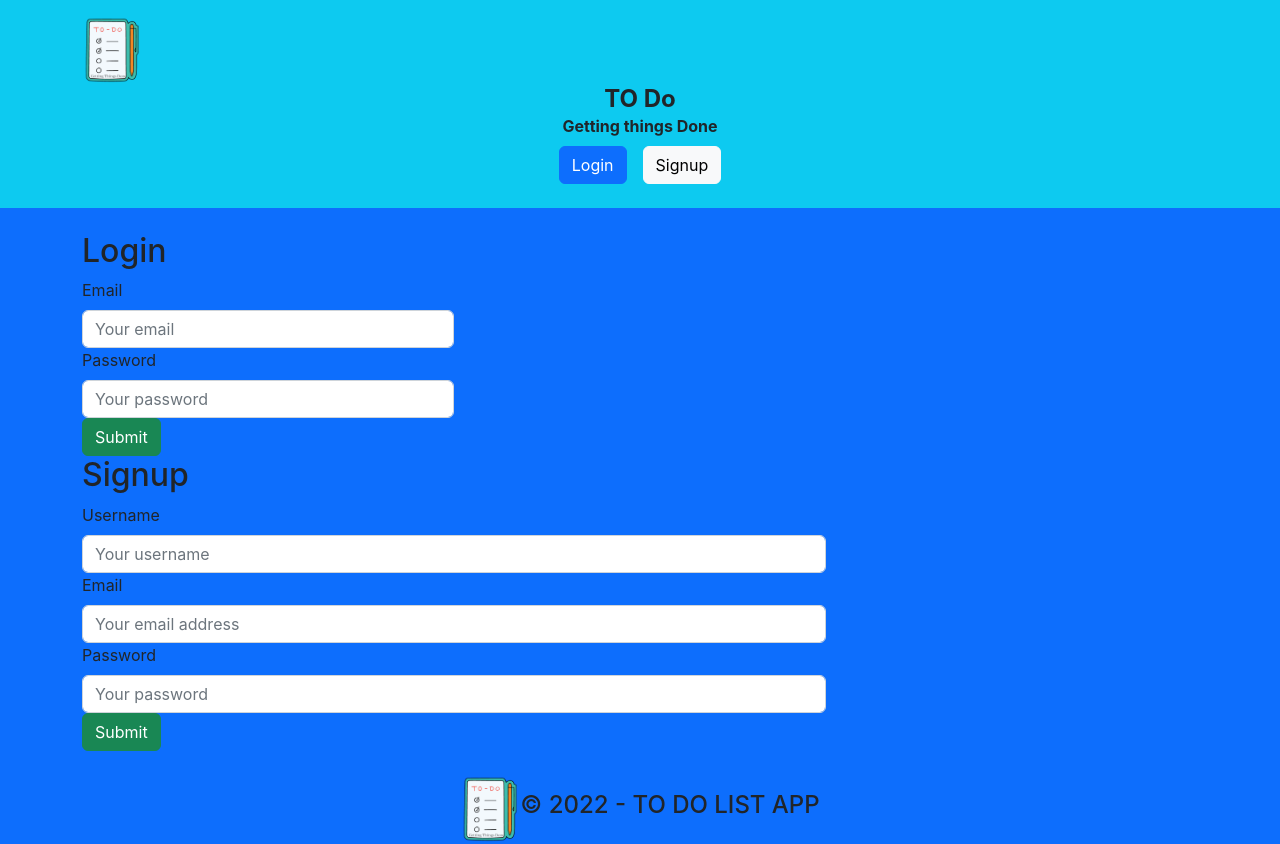
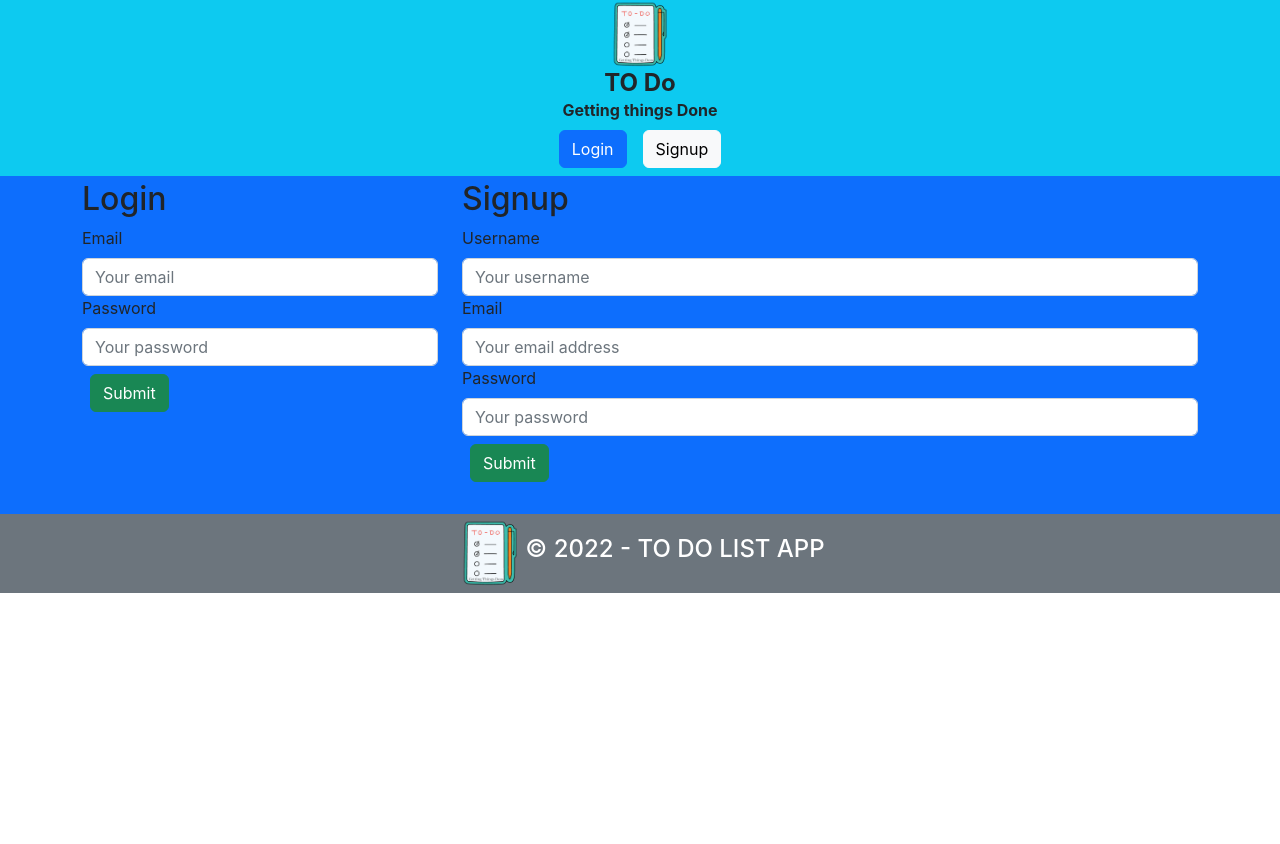
Before and after one commit to christalledo/to-do, a React (Create React App) app in the folder client/: page / in a window 1280 px wide. After the commit the page ends 800 px from the top, so only its background shows below. Built offline with nearby package versions, Linux system fonts and the light colour scheme.

Commit message:
finishing up design

```diff
--- a/client/src/components/Footer.js
+++ b/client/src/components/Footer.js
@@ -9,16 +9,14 @@ const Footer = () => {
     <footer className="w-100 justify-content-center d-flex flex-column text-dark">
       {location.pathname !== '/' && (
           <button
-            className="btn align-self-center btn-dark "
+            className="btn align-self-center m-4 btn-dark "
             onClick={() => navigate(-1)}
           >
             &larr; Go Back
           </button>
         )}
-      <div className="justify-content-center d-flex flex-row align-items-center">
-        <div>
+      <div className="justify-content-center  text-bg-secondary d-flex flex-row align-items-center">
             <img style={styles.imageWidth} src={Logo} alt='app logo' />
-        </div>
         <h4>&copy; {new Date().getFullYear()} - TO DO LIST APP</h4>
       </div>
     </footer>
@@ -26,7 +24,8 @@ const Footer = () => {
 };
 const styles= {
   imageWidth: {
-    width: 60
+    width: 60,
+    margin: 5
   },
 }
 
--- a/client/src/components/Header.js
+++ b/client/src/components/Header.js
@@ -3,7 +3,7 @@ import { Link } from 'react-router-dom';
 
 import Auth from '../utils/auth';
 import Logo from '../img/loo.png';
-import { isNetworkRequestInFlight } from '@apollo/client/core/networkStatus';
+//mport { isNetworkRequestInFlight } from '@apollo/client/core/networkStatus';
 
 const Header = () => {
   const logout = (event) => {
@@ -11,21 +11,21 @@ const Header = () => {
     Auth.logout();
   };
   return (
+    <header className="bg-info text-dark h-100px mb-1 display-flex align-center">
 
-      <div className="bg-info text-dark h-100px mb-4 py-3 display-flex align-center">
-
-      <div className="container flex-column justify-space-between-lg justify-center align-center text-center">
+      <div className="container flex-row justify-space-between-lg justify-center align-center text-center">
 
           <img style={styles.imageWidth} src={Logo} alt='app logo' />
 
-          <h1 className="m-0" style={{ fontSize: '1.5rem', fontWeight: '700' }}>
+
+          <h1 className=" m-0" style={{ fontSize: '1.5rem', fontWeight: '700' }}>
             TO Do
           </h1>
 
-        <p className="m-0" style={{ fontSize: '1rem', fontWeight: '700' }}>
+        <p className=" m-0" style={{ fontSize: '1rem', fontWeight: '700' }}>
           Getting things Done
         </p>
-        <div>
+
           {Auth.loggedIn() ? (
             <>
               <button className="btn btn-light m-2" onClick={logout}>
@@ -42,10 +42,10 @@ const Header = () => {
               </Link>
             </>
           )}
-        </div>
+
       </div>
 
-    </div>
+    </header>
 
   );
 };
@@ -53,8 +53,6 @@ const Header = () => {
 const styles= {
   imageWidth: {
     width: 60,
-    display: "flex",
-    align: "right"
   },
 }
 
--- a/client/src/components/LoginForm.js
+++ b/client/src/components/LoginForm.js
@@ -1,7 +1,7 @@
 // see SignupForm.js for comments
 
 import React, { useState, useEffect } from 'react';
-import { Form, Button, Alert, Card } from 'react-bootstrap';
+import { Form, Button, Alert,  } from 'react-bootstrap';
 
 import { useMutation } from '@apollo/client';
 import { LOGIN_USER } from '../utils/mutations';
@@ -99,7 +99,7 @@ import Auth from '../utils/auth';
         </Form.Group>
         <Button
         type="submit"
-          variant="success"
+          variant="success m-2"
         >
           Submit
         </Button>
--- a/client/src/components/SignupForm.js
+++ b/client/src/components/SignupForm.js
@@ -124,7 +124,7 @@ const SignupForm = () => {
         <Button
 
           type="submit"
-          variant="success"
+          variant="success m-2 "
         >
           Submit
         </Button>
--- a/client/src/pages/login.js
+++ b/client/src/pages/login.js
@@ -38,11 +38,11 @@ import SignupForm from "../components/SignupForm";
   };
 
   return (
-    <main className="flex-row justify-center mb-4">
-      <div className="flex-column col-4">
+    <main className="row flex-row justify-center mb-4">
+      <div className=" col-4">
         <LoginForm error={error} onSubmit={handleFormSubmit} userFormData={userFormData} setUserFormData={setUserFormData}/>
       </div>
-      <div className="flex-column col-8">
+      <div className=" col-8">
         <SignupForm error={error} onSubmit={handleFormSubmit} userFormData={userFormData} setUserFormData={setUserFormData}/>
       </div>
     </main>
```
